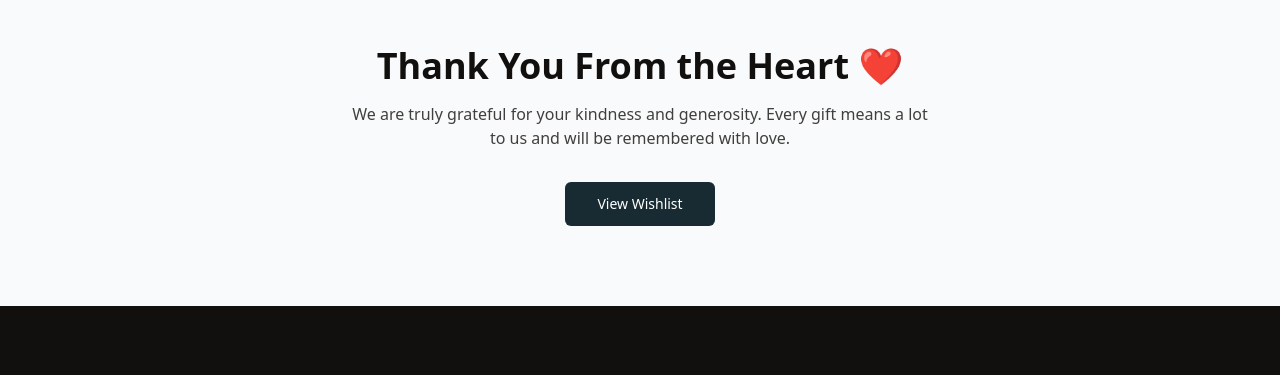
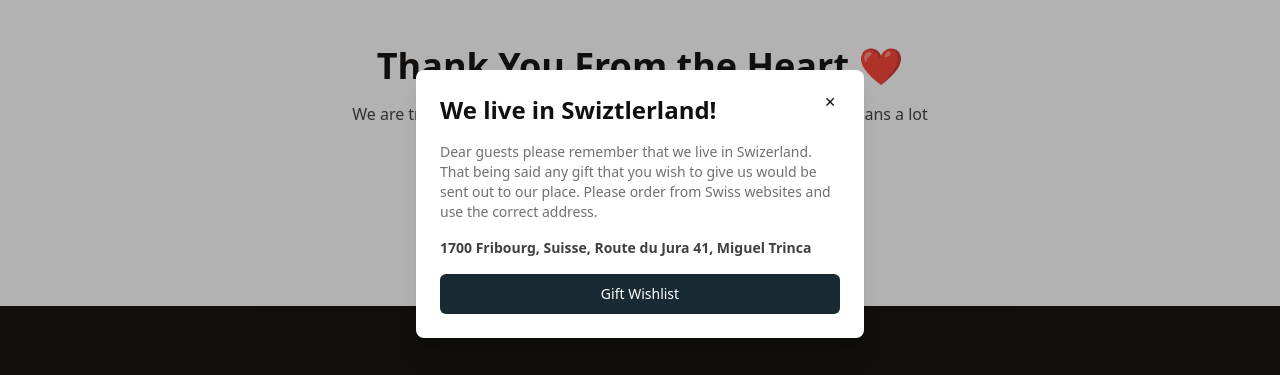
Before and after one commit to MiguelTrinca/wedding-website, a Next.js app: page /gift in a window 1280 px wide. Both pictures are taken after a click on the button "View Wishlist". Shown: the part 1191-1566 px from the top of the page. Built offline with nearby package versions, Linux system fonts and the light colour scheme.

Commit message:
Feat (Gift Modal): Added gift modal before going to the wedding list

```diff
--- a/src/app/gift/page.tsx
+++ b/src/app/gift/page.tsx
@@ -5,6 +5,7 @@ import Footer from "@/components/Footer"
 import { Card, CardContent, CardHeader, CardTitle } from "@/components/ui/card"
 import { Button } from "@/components/ui/button"
 import { LanguageProvider, useLanguage } from "@/contexts/LanguageContext"
+import { useState } from "react"
 
 type GiftCardSpec = {
   title: string
@@ -15,6 +16,8 @@ type GiftCardSpec = {
 
 function GiftPageContent() {
   const { t } = useLanguage()
+
+  const [isModalOpen, setIsModalOpen] = useState(false)
 
   const giftImages = [
     {
@@ -94,12 +97,7 @@ function GiftPageContent() {
                       <Button
                         size="sm"
                         variant="secondary"
-                        onClick={() =>
-                          window.open(
-                            "https://easywishlist.app/w/w22h1eca8/casamento-teste",
-                            "_blank"
-                          )
-                        }
+                        onClick={() => setIsModalOpen(true)}
                       >
                         {t("gift.gift")}
                       </Button>
@@ -124,12 +122,7 @@ function GiftPageContent() {
 
             <Button
               size="lg"
-              onClick={() =>
-                window.open(
-                  "https://easywishlist.app/w/w22h1eca8/casamento-teste",
-                  "_blank"
-                )
-              }
+              onClick={() => setIsModalOpen(true)}
             >
               {t("gift.gift")}
             </Button>
@@ -138,6 +131,49 @@ function GiftPageContent() {
       </main>
 
       <Footer />
+
+      {isModalOpen && (
+        <div className="fixed inset-0 z-50 flex items-center justify-center bg-foreground/30 px-4">
+          <div className="bg-white rounded-lg shadow-xl max-w-md w-full relative">
+            <Button
+              onClick={() => setIsModalOpen(false)}
+              className="absolute top-3 right-3"
+              variant={"ghost"}
+            >
+              ✕
+            </Button>
+
+            <div className="p-6 space-y-4">
+              <h3 className="text-2xl font-bold text-foreground">
+                {t("gift.modalTitle")}
+              </h3>
+
+              <p className="text-sm text-foreground/60">
+                {t("gift.modalNote")}
+              </p>
+
+              <div className="text-sm text-foreground/80 space-y-2">
+                <p>
+                  <strong>{t("gift.morada")}</strong>
+                </p>
+              </div>
+
+
+              <Button className="w-full"
+                onClick={() =>{
+                  setIsModalOpen(false)
+                  window.open(
+                    "https://easywishlist.app/w/w22h1eca8/casamento-teste",
+                    "_blank"
+                  )
+                }}>
+                {t("gift.wishlist")}
+              </Button>
+            </div>
+          </div>
+        </div>
+      )}
+
     </div>
   )
 }
--- a/src/contexts/LanguageContext.tsx
+++ b/src/contexts/LanguageContext.tsx
@@ -249,6 +249,9 @@ const translations: Record<Language, Record<string, string>> = {
     "gift.thankYouTitle": "Thank You From the Heart ❤️",
     "gift.thankYouMessage": "We are truly grateful for your kindness and generosity. Every gift means a lot to us and will be remembered with love.",
     "gift.gift": "View Wishlist",
+    "gift.modalTitle": "We live in Swiztlerland!",
+    "gift.modalNote": "Dear guests please remember that we live in Swizerland. That being said any gift that you wish to give us would be sent out to our place. Please order from Swiss websites and use the correct address.",
+    "gift.morada": "1700 Fribourg, Suisse, Route du Jura 41, Miguel Trinca"
 
   },
   pt: {
@@ -486,6 +489,10 @@ const translations: Record<Language, Record<string, string>> = {
     "gift.thankYouTitle": "Obrigado do Fundo do Coração ❤️",
     "gift.thankYouMessage": "Somos imensamente gratos pelo vosso carinho e generosidade. Cada presente tem um significado especial para nós e será sempre recordado com amor.",
     "gift.gift": "Ver Lista de Presentes",
+    "gift.modalTitle": "Vivemos na Suiça!",
+    "gift.modalNote": "Caros convidados como vivemos na Suiça por favor tenham a atenção de enviar coisas para a nossa morada e comprar por sites Suiça ou para enviar para a nossa morada que se segue:",
+    "gift.morada": "1700 Fribourg, Suisse, Route du Jura 41, Miguel Trinca"
+
 
   },
 }
```
